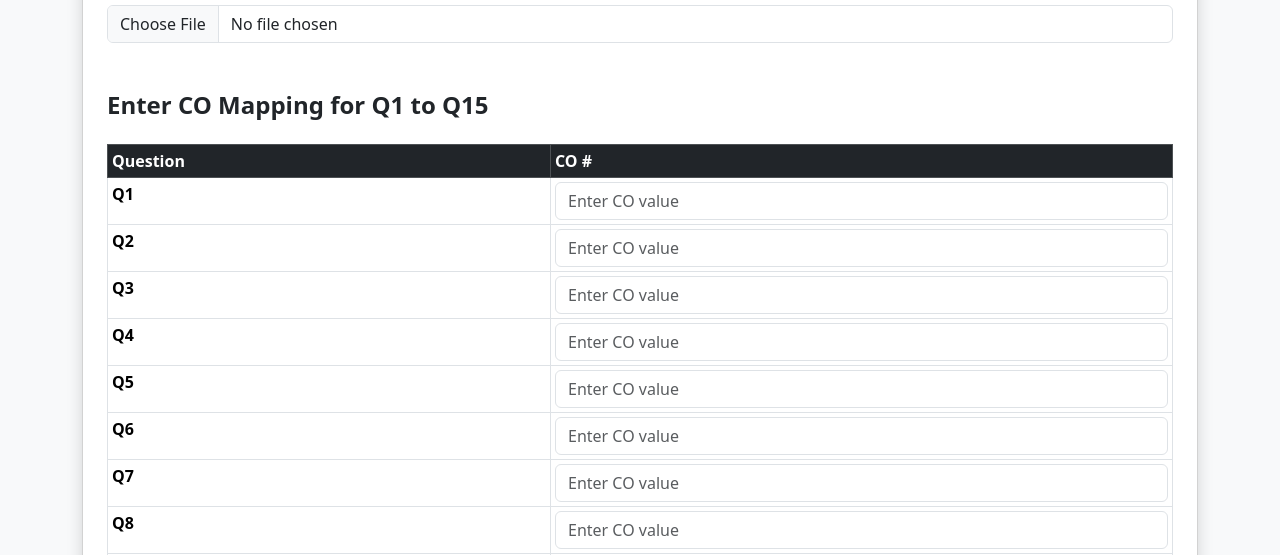
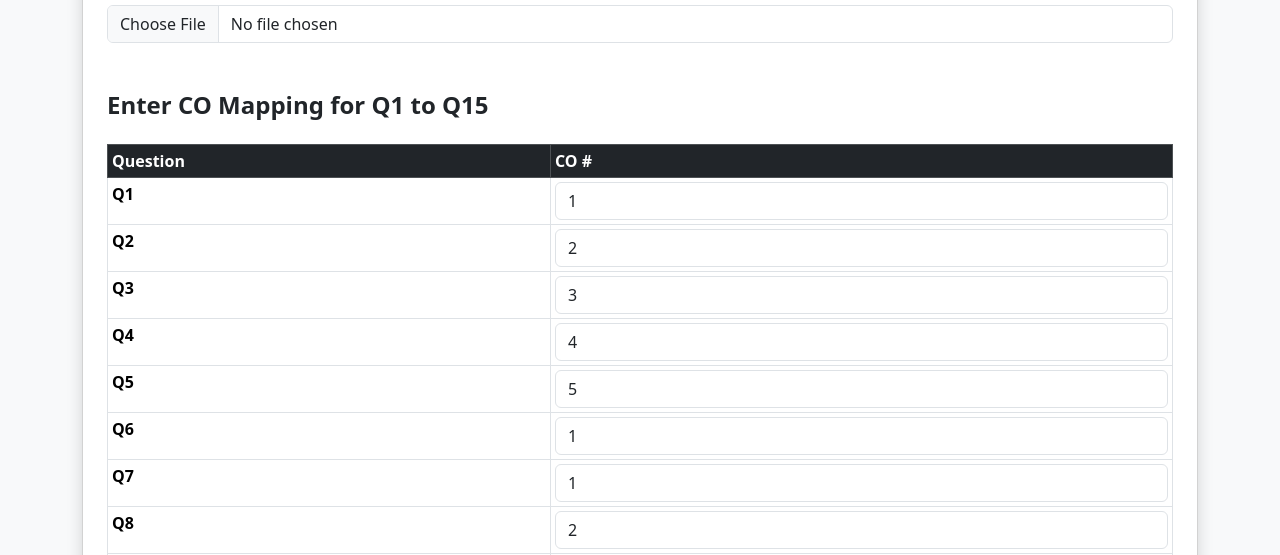
Before and after one commit to rakeshmdmysuru-glitch/rocky, a plain HTML site: page co_extract.html in a window 1280 px wide. Shown: the part 218-773 px from the top of the page. Drawn offline with nearby package versions, Linux system fonts and the light colour scheme.

Commit message:
Update co_extract.html

```diff
--- a/co_extract.html
+++ b/co_extract.html
@@ -61,11 +61,15 @@
       </thead>
       <tbody>
           <script>
-          for(let i=1;i<=15;i++){
+    // create the 15 rows with inputs
+    for (let i = 1; i <= 15; i++) {
       document.write(`
         <tr>
           <td class="fw-bold">Q${i}</td>
-                <td><input type="number" id="co_Q${i}" min="1" max="10" placeholder="Enter CO value" class="form-control" /></td>
+          <td>
+            <input type="number" id="co_Q${i}" min="1" max="10"
+                   class="form-control" />
+          </td>
         </tr>
       `);
     }
@@ -73,6 +77,18 @@
       </tbody>
     </table>
 
+<script>
+  // default values you want to auto-fill
+  const defaultValues = "123451122334455".split("");
+  // converts into: ["1","2","3","4","5","1","1","2","2","3","3","4","4","5","5"]
+
+  window.onload = function() {
+    for (let i = 1; i <= 15; i++) {
+      const input = document.getElementById(`co_Q${i}`);
+      input.value = defaultValues[i - 1];
+    }
+  };
+</script>
     <!-- Buttons -->
     <div class="text-center mt-3">
       <button class="btn btn-primary btn-lg px-4" onclick="computeCOs()">Compute CO Results</button>
```
Lines whose indentation alone changed are shown as unchanged.
